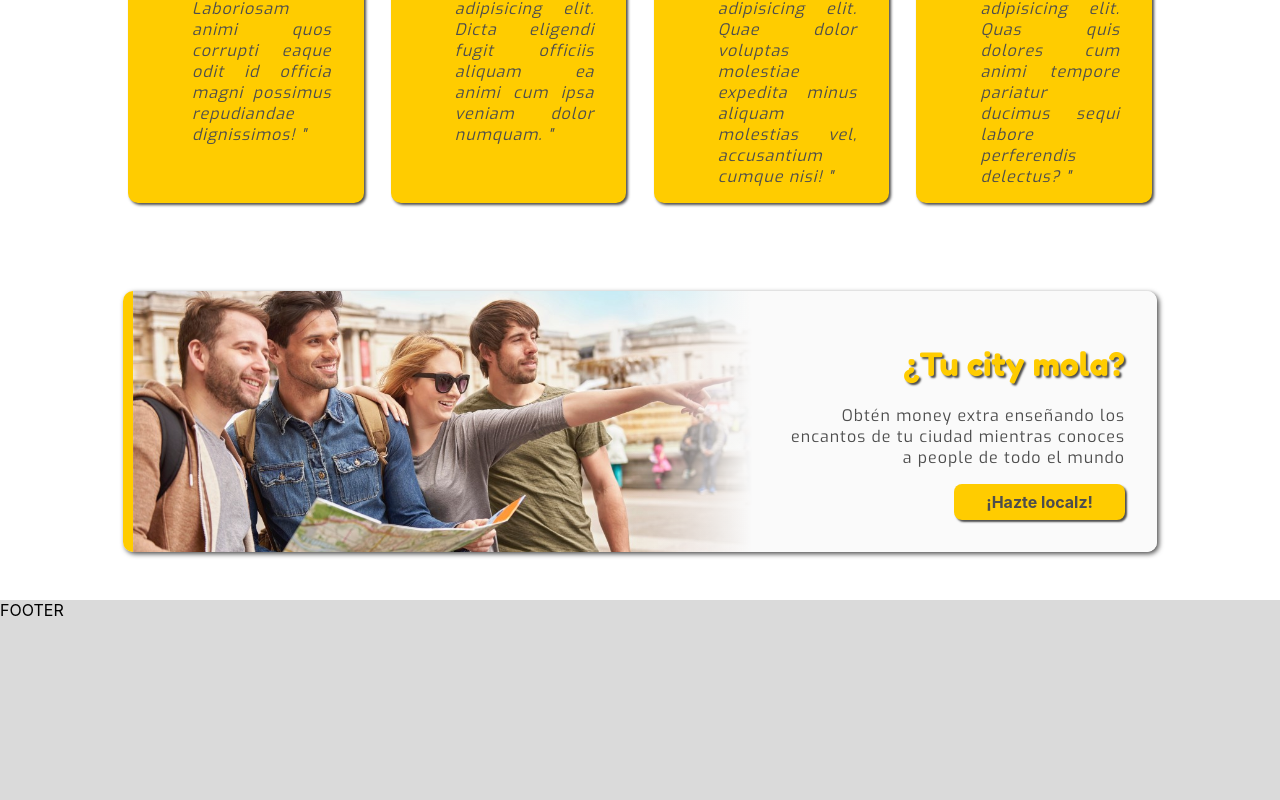
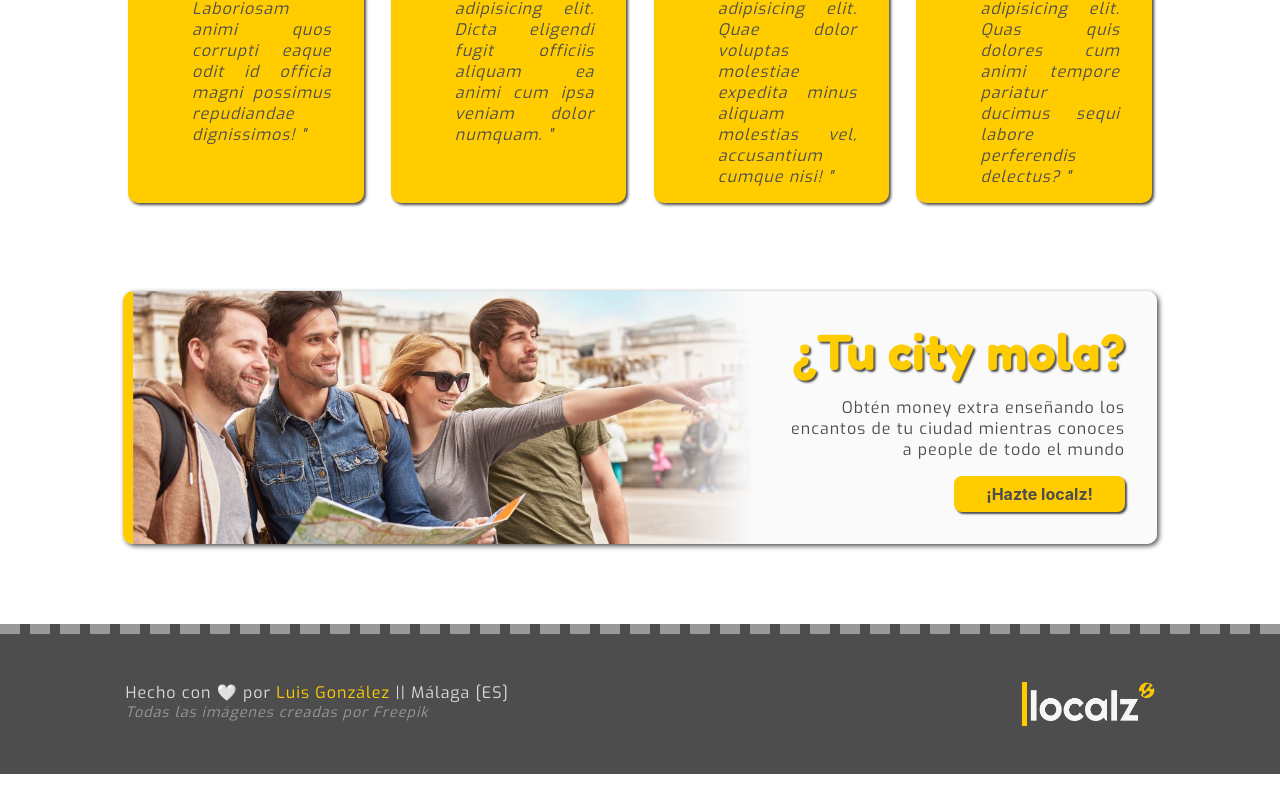
Before and after one commit to luisglezbrown/project-FSWDBootcamp-client, a React (Create React App) app in the folder client/: page / in a window 1280 px wide. Shown: the part 2682-3482 px from the top of the page. After the commit the page ends 3456 px from the top, so only its background shows below. Built offline with nearby package versions, Linux system fonts and the light colour scheme.

Commit message:
Creo componente "Footer"

```diff
--- a/client/src/components/Footer.js
+++ b/client/src/components/Footer.js
@@ -1,9 +1,17 @@
 import './style/Footer.css'
+
+import logo from '../images/logo.png'
 
 export default function Footer() {
     return (
-        <div className='footer'>
-            FOOTER
-        </div>
+        <footer>
+            <div className="left-container">
+                <p>Hecho con 🤍 por <a href="https://github.com/luisglezbrown" target="_blank" rel="noreferrer">Luis González</a> || Málaga [ES]</p>
+                <p>Todas las imágenes creadas por <a href="https://www.freepik.es/" target="_blank" rel="noreferrer">Freepik</a> </p>
+            </div>
+            <div className="right-container">
+                <img src={logo} alt="logo" className="logo"/>
+            </div>
+        </footer>
     )
 }
--- a/client/src/components/style/BecomeAGuide.css
+++ b/client/src/components/style/BecomeAGuide.css
@@ -26,8 +26,9 @@
 }
 
 .become-text h1{
-    font: 2rem 'Fredoka One', sans-serif;
+    font: 3rem 'Fredoka One', sans-serif;
     color: #ffcc00;
+    margin: 0;
     text-shadow: 2px 2px 2px #4d4d4d;
 }
 
--- a/client/src/components/style/Footer.css
+++ b/client/src/components/style/Footer.css
@@ -1,6 +1,39 @@
-.footer {
-    height: 200px;
-    background-color: #DADADA;
+footer {
+    width: 100%;
+    display: flex;
+    justify-content: center;
+    background-color: #4d4d4d;
+    border-top: 10px dashed #999;
+    margin-top: 5rem;
+    padding: 3rem 0;
+}
 
-    margin-top: 3rem;
+.left-container {
+    width: 70%;
 }
+
+.right-container {
+    width: 10%;
+    text-align: end;
+    border-left: 5px solid #ffcc00;
+}
+
+footer p,
+footer a {
+    margin: 0;
+    font-family: 'Exo';
+    color: #dadada;
+    text-decoration: none;
+    letter-spacing: 1px;
+}
+
+footer a {
+    color: #ffcc00;
+}
+
+.left-container p:nth-child(2),
+.left-container p:nth-child(2) * {
+    font-size: 0.9rem;
+    font-style: italic;
+    color: #999;
+}
```
